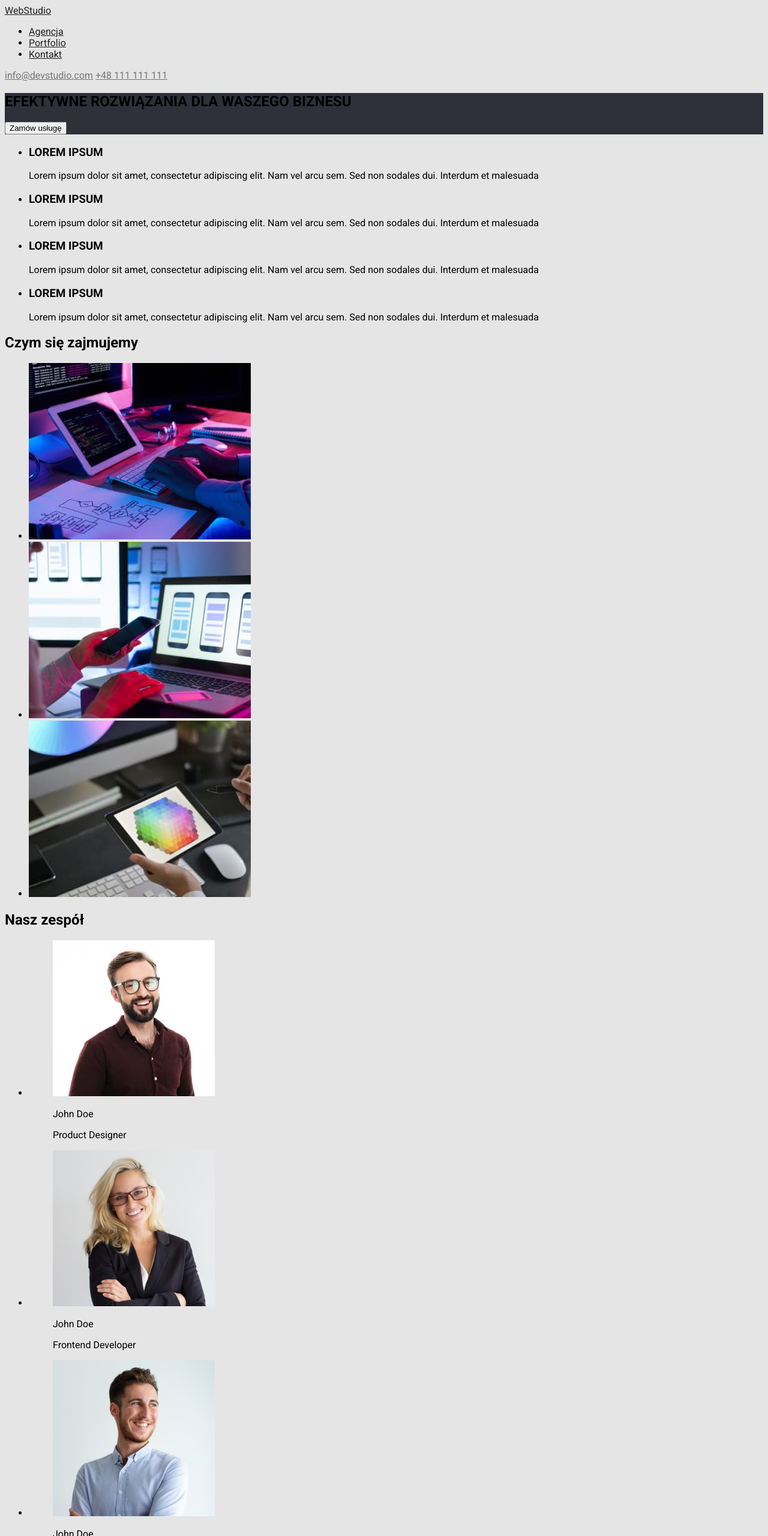
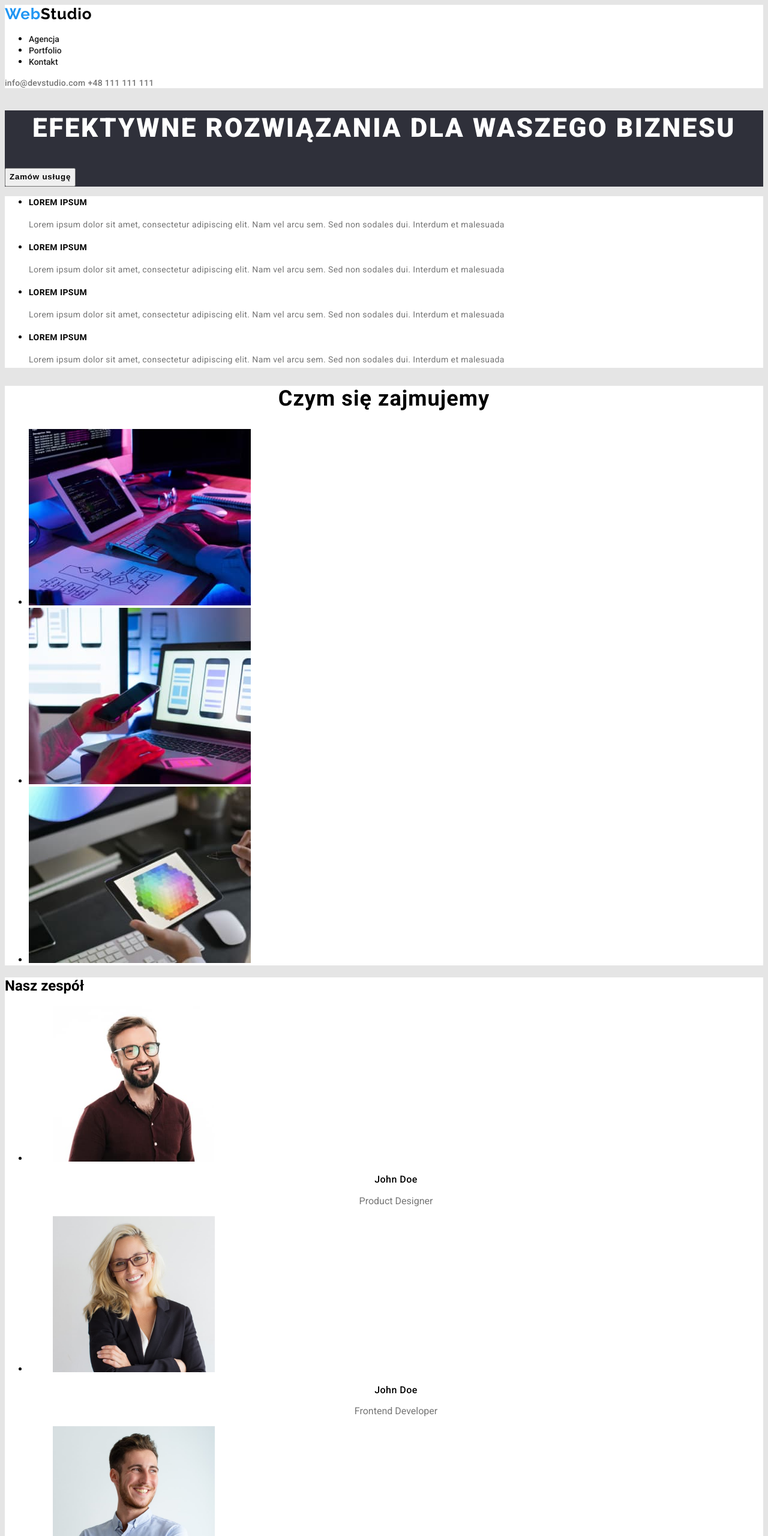
Before and after one commit to Larsisko/goit-markup-hw-02, a plain HTML site: page index.html in a window 1280 px wide. Shown: the top 2560 px of the page at 60% size. Drawn offline with Linux system fonts and the light colour scheme.

Commit message:
klasy w index

```diff
--- a/css/style.css
+++ b/css/style.css
@@ -12,6 +12,13 @@ body {
 }
 /*przyciski  link*/
 .order-service-button {
+  font-style: normal;
+  font-weight: 700;
+  line-height: 1.87;
+  display: flex;
+  align-items: center;
+  text-align: center;
+  letter-spacing: 0.06em;
 }
 .order-service-button:hover,
 .order-service-button:focus {
@@ -21,7 +28,9 @@ body {
   font-family: "Roboto";
   font-weight: 500;
   font-size: 16px;
-  line-height: 1.6rem;
+  line-height: 1.6;
+  text-align: center;
+  letter-spacing: 0.03em;
 }
 .filter-button:hover,
 .filter-button:focus {
@@ -30,6 +39,7 @@ body {
 
 a {
   color: #212121;
+  text-decoration: inherit;
 }
 a:hover,
 a:focus {
@@ -41,10 +51,22 @@ footer {
 }
 .footer-links {
   color: rgba(255, 255, 255, 0.6);
+  font-style: normal;
+  font-size: 14px;
+  line-height: 1.7;
+  letter-spacing: 0.03em;
+}
+.footer-mail {
+  text-decoration-line: underline;
 }
 .tel,
 .mail {
   color: rgba(117, 117, 117, 1);
+  font-style: normal;
+  font-weight: 500;
+  font-size: 14px;
+  line-height: 1.1;
+  letter-spacing: 0.02em;
 }
 .tel:hover,
 .mail:hover,
@@ -53,18 +75,140 @@ footer {
   color: var(--hover-color);
 }
 
+.menu {
+}
+.menu_item {
+  font-style: normal;
+  font-weight: 500;
+  font-size: 14px;
+  line-height: 1.1;
+  letter-spacing: 0.02;
+}
 /*teksty*/
 .project-title-decription {
   color: var(--description-color);
+  font-style: normal;
   font-size: 16px;
+  line-height: 1.9;
+  letter-spacing: 0.03em;
 }
 .project-title {
+  font-style: normal;
   font-weight: 700;
   font-size: 18px;
-  line-height: 36px;
+  line-height: 2;
+  letter-spacing: 0.06em;
 }
 
+.adress-text {
+  font-style: normal;
+  font-size: 14px;
+  line-height: 1.7;
+  letter-spacing: 0.03em;
+}
+.logo {
+  font-family: "Raleway";
+  font-style: normal;
+  font-weight: 700;
+  font-size: 26px;
+  line-height: 1.2;
+  letter-spacing: 0.03em;
+  color: #2196f3;
+}
+.logo-footer {
+  font-family: "Raleway";
+  font-style: normal;
+  font-weight: 700;
+  font-size: 26px;
+  line-height: 1.2;
+  letter-spacing: 0.03em;
+  color: #2196f3;
+}
+.studio-header {
+  color: #000000;
+}
+.studio-footer {
+  color: #ffffff;
+}
+.order-service-title {
+  font-weight: 900;
+  font-size: 44px;
+  line-height: 1.36;
+  text-align: center;
+  letter-spacing: 0.06em;
+  text-transform: uppercase;
+  color: #ffffff;
+}
+.lorem-list-title {
+  font-weight: 700;
+  font-size: 14px;
+  line-height: 1.14;
+  letter-spacing: 0.03em;
+  text-transform: uppercase;
+}
+
+.lorem-list-description {
+  font-size: 14px;
+  line-height: 2;
+  letter-spacing: 0.03em;
+  color: var(--description-color);
+}
+
+.work-section-title {
+  font-style: normal;
+  font-weight: 700;
+  font-size: 36px;
+  line-height: 1.17;
+  text-align: center;
+  letter-spacing: 0.03em;
+}
+
+.work-list-image {
+}
+
+.team-section {
+}
+
+.team-list {
+}
+
+.team-list-item {
+}
+
+.team-list-title {
+  font-style: 500;
+  font-weight: 500;
+  line-height: 1.2;
+  text-align: center;
+  letter-spacing: 0.03em;
+}
+
+.team-list-description {
+  font-style: normal;
+  line-height: 1.2;
+  text-align: center;
+  letter-spacing: 0.03pm;
+  color: var(--description-color);
+}
 /*sekcje*/
-.efective-solution {
+.work-list {
+}
+
+.efective-solution-conteiner {
   background-color: var(--other-section-color);
 }
+#lorem {
+  background-color: var(--section-color);
+}
+#work {
+  background-color: var(--section-color);
+}
+#kontakt {
+  background-color: var(--section-color);
+}
+#navi {
+  background-color: var(--section-color);
+}
+#team {
+  background-color: var(--section-color);
+}
--- a/index.html
+++ b/index.html
@@ -20,13 +20,15 @@
   </head>
   <body>
     <!-- naglowek -->
-    <header>
-      <a href="index.html">WebStudio</a>
-      <nav>
+    <header id="navi">
+      <a class="logo" href="index.html"
+        >Web<span class="studio-header">Studio</span></a
+      >
+      <nav class="menu">
         <ul>
-          <li><a href="#">Agencja</a></li>
-          <li><a href="./portfolio.html">Portfolio</a></li>
-          <li><a href="#Kontakt">Kontakt</a></li>
+          <li><a class="menu_item" href="#">Agencja</a></li>
+          <li><a class="menu_item" href="./portfolio.html">Portfolio</a></li>
+          <li><a class="menu_item" href="#Kontakt">Kontakt</a></li>
         </ul>
       </nav>
       <a class="mail" href="mailto:info@devstudio.com">info@devstudio.com</a>
@@ -35,37 +37,39 @@
     <!--strona główna-->
     <main>
       <!-- przycisk -->
-      <section class="efective-solution">
-        <h1>EFEKTYWNE ROZWIĄZANIA DLA WASZEGO BIZNESU</h1>
+      <section class="efective-solution-conteiner">
+        <h1 class="order-service-title">
+          EFEKTYWNE ROZWIĄZANIA DLA WASZEGO BIZNESU
+        </h1>
         <button class="order-service-button" type="button">Zamów usługę</button>
       </section>
       <!-- loren ipsum -->
       <section id="lorem">
-        <ul>
+        <ul class="lorem-list">
           <li>
-            <h3>LOREM IPSUM</h3>
-            <p>
+            <h3 class="lorem-list-title">LOREM IPSUM</h3>
+            <p class="lorem-list-description">
               Lorem ipsum dolor sit amet, consectetur adipiscing elit. Nam vel
               arcu sem. Sed non sodales dui. Interdum et malesuada
             </p>
           </li>
           <li>
-            <h3>LOREM IPSUM</h3>
-            <p>
+            <h3 class="lorem-list-title">LOREM IPSUM</h3>
+            <p class="lorem-list-description">
               Lorem ipsum dolor sit amet, consectetur adipiscing elit. Nam vel
               arcu sem. Sed non sodales dui. Interdum et malesuada
             </p>
           </li>
           <li>
-            <h3>LOREM IPSUM</h3>
-            <p>
+            <h3 class="lorem-list-title">LOREM IPSUM</h3>
+            <p class="lorem-list-description">
               Lorem ipsum dolor sit amet, consectetur adipiscing elit. Nam vel
               arcu sem. Sed non sodales dui. Interdum et malesuada
             </p>
           </li>
           <li>
-            <h3>LOREM IPSUM</h3>
-            <p>
+            <h3 class="lorem-list-title">LOREM IPSUM</h3>
+            <p class="lorem-list-description">
               Lorem ipsum dolor sit amet, consectetur adipiscing elit. Nam vel
               arcu sem. Sed non sodales dui. Interdum et malesuada
             </p>
@@ -74,9 +78,9 @@
       </section>
       <!-- czym sie zajmujemy -->
       <section id="work">
-        <h2>Czym się zajmujemy</h2>
-        <ul>
-          <li>
+        <h2 class="work-section-title">Czym się zajmujemy</h2>
+        <ul class="work-list">
+          <li class="work-list-image">
             <img
               src="./images/czym_sie_zajmujemy_img1.jpg"
               alt="zbliżenie na programiste podczas pracy"
@@ -84,7 +88,7 @@
               height="294"
             />
           </li>
-          <li>
+          <li class="work-list-image">
             <img
               src="./images/czym_sie_zajmujemy_img2.jpg"
               alt="projektanci opracowują aplikacje na smartfony, zespół twórców pracuje z
@@ -93,7 +97,7 @@
               height="294"
             />
           </li>
-          <li>
+          <li class="work-list-image">
             <img
               src="./images/czym_sie_zajmujemy_img3.jpg"
               alt="projektowanie stron internetowych za pomocą tabletu graficznego do wyboru kolorów roboczych"
@@ -105,9 +109,9 @@
       </section>
       <!-- nasz zespol -->
       <section id="team">
-        <h2>Nasz zespół</h2>
-        <ul>
-          <li>
+        <h2 class="team-section">Nasz zespół</h2>
+        <ul class="team-list">
+          <li class="team-list-item">
             <figure>
               <img
                 src="./images/nasz_zespol_img1.jpg"
@@ -116,12 +120,12 @@
                 height="260"
               />
               <figcaption>
-                <p>John Doe</p>
-                <p>Product Designer</p>
+                <p class="team-list-title">John Doe</p>
+                <p class="team-list-description">Product Designer</p>
               </figcaption>
             </figure>
           </li>
-          <li>
+          <li class="team-list-item">
             <figure>
               <img
                 src="./images/nasz_zespol_img2.jpg"
@@ -130,12 +134,12 @@
                 height="260"
               />
               <figcaption>
-                <p>John Doe</p>
-                <p>Frontend Developer</p>
+                <p class="team-list-title">John Doe</p>
+                <p class="team-list-description">Frontend Developer</p>
               </figcaption>
             </figure>
           </li>
-          <li>
+          <li class="team-list-item">
             <figure>
               <img
                 src="./images/nasz_zespol_img3.jpg"
@@ -144,12 +148,12 @@
                 height="260"
               />
               <figcaption>
-                <p>John Doe</p>
-                <p>Marketing</p>
+                <p class="team-list-title">John Doe</p>
+                <p class="team-list-description">Marketing</p>
               </figcaption>
             </figure>
           </li>
-          <li>
+          <li class="team-list-item">
             <figure>
               <img
                 src="./images/nasz_zespol_img4.jpg"
@@ -158,8 +162,8 @@
                 height="260"
               />
               <figcaption>
-                <p>John Doe</p>
-                <p>UI Designer</p>
+                <p class="team-list-title">John Doe</p>
+                <p class="team-list-description">UI Designer</p>
               </figcaption>
             </figure>
           </li>
@@ -169,14 +173,14 @@
     <!--Stopka-->
     <footer>
       <div id="Kontakt">
-        <a href="index.html">WebStudio</a>
+        <a class="logo-footer" href="index.html"
+          >Web<span class="studio-footer">Studio</span></a
+        >
         <address>
-          <ul>
+          <ul class="adress-text">
+            <li><p>m. Warszawa, Aleje Jerozolimskie 21</p></li>
             <li>
-              <p>m. Warszawa, Aleje Jerozolimskie 21</p>
-            </li>
-            <li>
-              <a class="footer-links" href="mailto:info@example.com"
+              <a class="footer-links footer-mail" href="mailto:info@example.com"
                 >info@example.com</a
               >
             </li>
```
Also changed, not shown: portfolio.html (+13 -9 lines).
